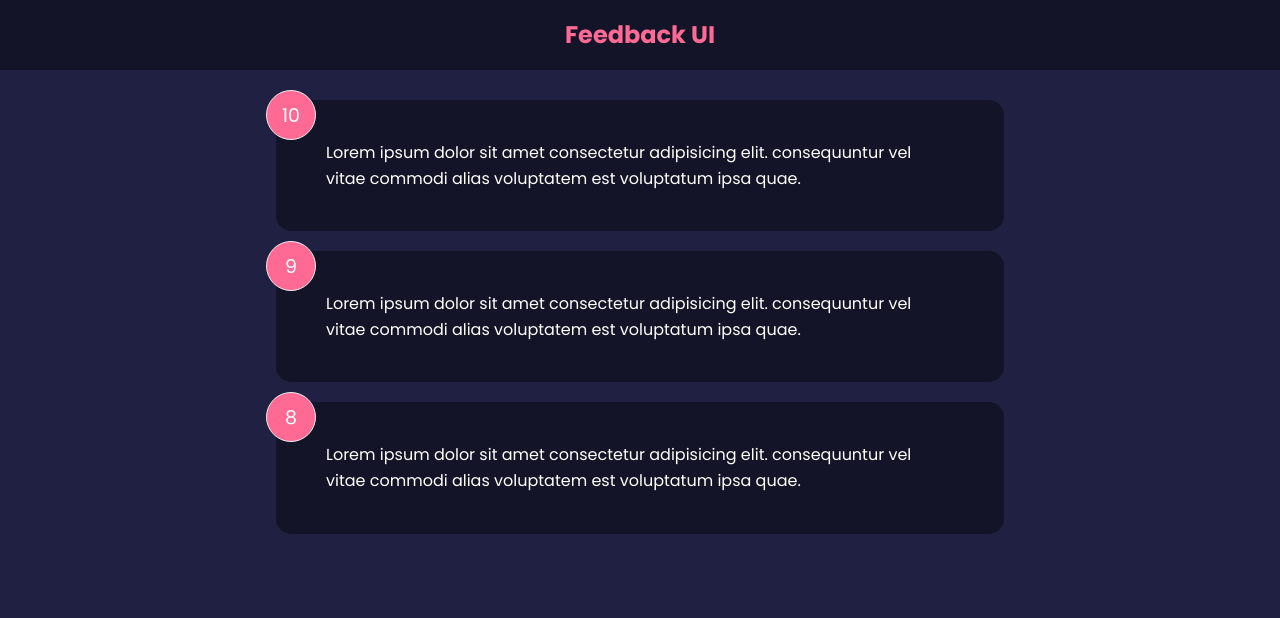
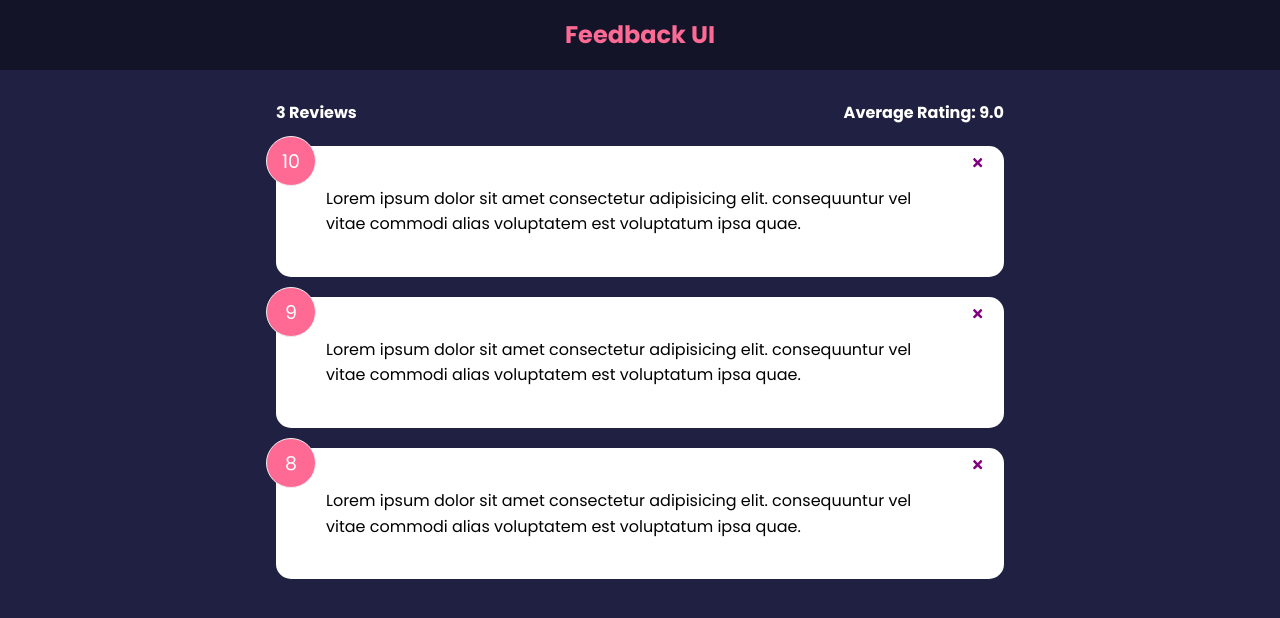
Before and after one commit to osamabinazam/feedback-app, a React (Create React App) app: page / in a window 1280 px wide. Shown: the top 618 px of the page. Built offline with nearby package versions, Linux system fonts and the light colour scheme.

Commit message:
Feedback Statistics

```diff
--- a/src/App.js
+++ b/src/App.js
@@ -1,20 +1,30 @@
 
 import { useState } from "react";
 import Header from "./components/Header";
-import FeedBackItem from "./components/feedbackItem";
 import FeedbackData from "./data/FeedbackData";
 import FeedbackList from "./components/FeedbackList";
+import FeedbackStat from "./components/FeedbackStat";
 
 function App(){
 
     // App Level State
     const [feedback , setFeedback] = useState(FeedbackData);
+    const deleteFeedback = (id) => {
 
+        if (window.confirm("Are you sure you want to delete ? "))
+        {
+            setFeedback(feedback.filter((item) => item.id !== id ))
+        }
+
+    }
     return (
         <>
             <Header/>
             <div className="container">
-               <FeedbackList feedback = {feedback}/>
+                <FeedbackStat feedback = {feedback}/>
+                <FeedbackList
+                feedback = {feedback}
+                handleDelete={deleteFeedback}/>
             </div>
         </>
     );
--- a/src/components/FeedbackList.jsx
+++ b/src/components/FeedbackList.jsx
@@ -4,7 +4,7 @@
 
 
 
-function FeedbackList({feedback}){
+function FeedbackList({feedback, handleDelete}){
 
     if (!feedback || feedback.length === 0){
         return <p>No feedback yet</p>
@@ -15,7 +15,10 @@
         <div className="feedback-list">
             {
                 feedback.map((item) => (
-                   <FeedBackItem key={item.id} item={item}  />
+                   <FeedBackItem
+                   key={item.id}
+                   item={item}
+                   handleDelete= {handleDelete}  />
                 ))
             }
         </div>
--- /dev/null
+++ b/src/components/FeedbackStat.jsx
@@ -0,0 +1,25 @@
+import PropTypes from 'prop-types'
+
+function FeedbackStat({feedback}){
+
+    // Calculate Average rating
+    let averageRating = feedback.reduce((acc,cur) =>{
+        return acc + cur.rating;
+    }, 0) / feedback.length;
+
+    // Fixing averageRating to one decimal place and removing trailing zero if average is like 9.0
+    averageRating = averageRating.toFixed(1).replace('/[.,]0$/', '')
+    return (
+        <div className="feedback-stats">
+            <h4>{feedback.length} Reviews</h4>
+            <h4>Average Rating: {isNaN(averageRating) ? 0 : averageRating}</h4>
+        </div>
+    )
+}
+
+// Setting Props
+FeedbackStat.propTypes = {
+    feedback:PropTypes.array.isRequired,
+}
+
+export default FeedbackStat;
--- a/src/components/feedbackItem.jsx
+++ b/src/components/feedbackItem.jsx
@@ -1,8 +1,9 @@
 // import { useState } from "react"
 import Card from "./shared/Card"
 import PropTypes from 'prop-types'
+import {FaTimes} from 'react-icons/fa'
 
-function FeedBackItem({ item } ){
+function FeedBackItem({ item, handleDelete} ){
 
 
     //  Component level states
@@ -17,14 +18,16 @@
     // }
 
     return(
-        <Card reverse={true}>
+        <Card>
             <div className="num-display">{item.rating}</div>
+            <button className="close" onClick={() =>handleDelete(item.id)} >
+            <FaTimes color="purple"/></button>
             <div className="text-dispaly">{item.text}</div>
         </Card>
     )
 }
 
-FeedBackItem.propType = {
+ FeedBackItem.propType = {
     item:PropTypes.object.isRequired,
 }
 
```
